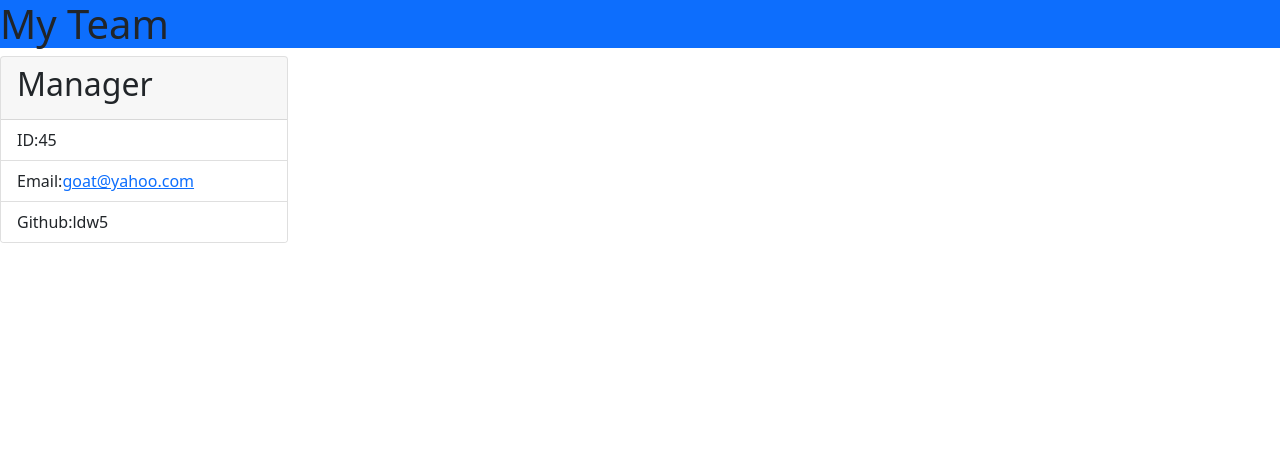
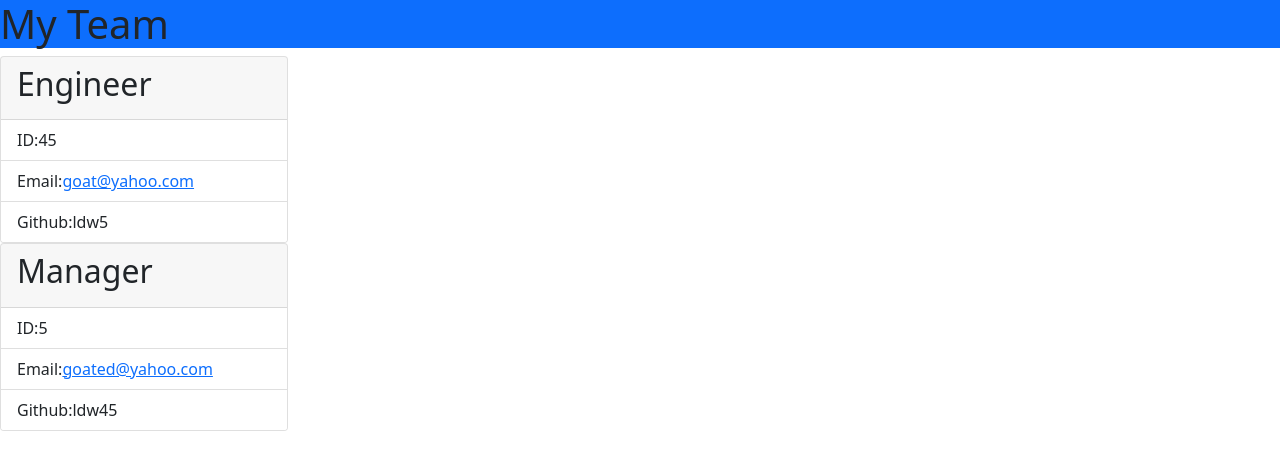
Before and after one commit to ldw5/TeamProfileGenerator, a website: page output/roster.html in a window 1280 px wide. Drawn offline with nearby package versions, Linux system fonts and the light colour scheme.

Commit message:
added another bootstrap card

```diff
--- a/output/roster.html
+++ b/output/roster.html
@@ -14,7 +14,7 @@
     <Main>
         <div class="card" style="width: 18rem;">
             <div class="card-header">
-              <h2>Manager</h2>
+              <h2>Engineer</h2>
               <i class="fas fa-glasses"></i>
 
             </div>
@@ -24,6 +24,19 @@
               <li class="list-group-item">Github:ldw5</li>
             </ul>
           </div>
+
+          <div class="card" style="width: 18rem;">
+            <div class="card-header">
+              <h2>Manager</h2>
+              <i class="fas fa-glasses"></i>
+
+            </div>
+            <ul class="list-group list-group-flush">
+              <li class="list-group-item">ID:5</li>
+              <li class="list-group-item">Email:<a href="mailto:goated@yahoo.com">goated@yahoo.com</a></li>
+              <li class="list-group-item">Github:ldw45</li>
+            </ul>
+          </div>
     </Main>
 </body>
 </html>
```
